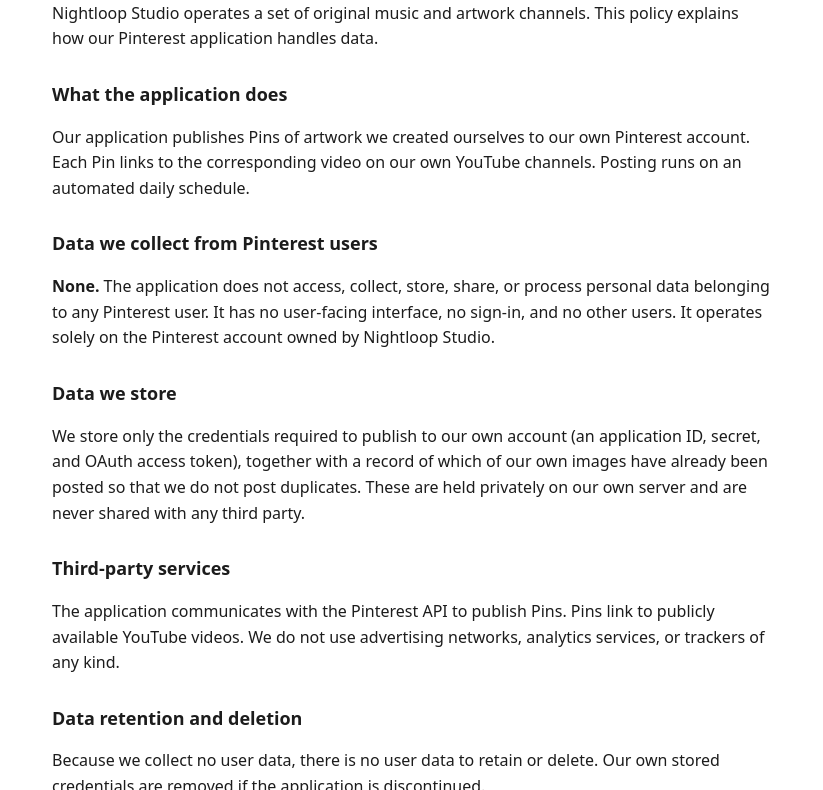
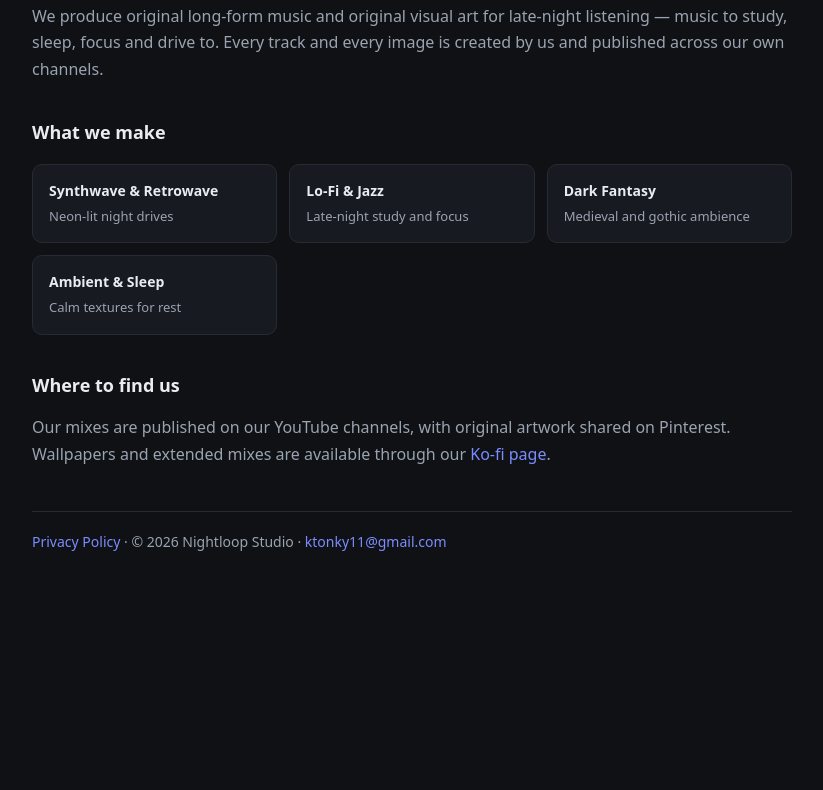
Before and after one commit to nightloopstudio/nightloopstudio.github.io, a plain HTML site: page index.html in a window 1280 px wide. Shown: the part 140-930 px from the top of the page, without its empty margins (228-1051 px from the left). After the commit the page ends 800 px from the top, so only its background shows below. Drawn offline with Linux system fonts and the light colour scheme.

Commit message:
Add Nightloop Studio landing page; move privacy policy to /privacy/

```diff
--- a/index.html
+++ b/index.html
@@ -3,58 +3,51 @@
 <head>
 <meta charset="utf-8">
 <meta name="viewport" content="width=device-width, initial-scale=1">
-<title>Privacy Policy — Nightloop Studio</title>
+<title>Nightloop Studio — Original Music & Artwork</title>
+<meta name="description" content="Nightloop Studio creates original synthwave, lo-fi jazz, dark fantasy and ambient music with original artwork, for studying, sleeping and late-night listening.">
 <style>
-  body{font:16px/1.6 system-ui,-apple-system,"Segoe UI",sans-serif;max-width:720px;
-       margin:40px auto;padding:0 20px;color:#1c1c1c;background:#fff}
-  h1{font-size:26px} h2{font-size:18px;margin-top:28px}
-  footer{margin-top:40px;color:#666;font-size:14px}
+  :root{--bg:#0f1115;--card:#171a20;--line:#262b33;--ink:#e9ecf1;--ink2:#9aa3b0;--accent:#7c8cff}
+  *{box-sizing:border-box;margin:0}
+  body{background:var(--bg);color:var(--ink);font:16px/1.65 system-ui,-apple-system,"Segoe UI",sans-serif;
+       padding:48px 20px}
+  main{max-width:760px;margin:0 auto}
+  h1{font-size:30px;letter-spacing:-.4px}
+  .tag{color:var(--accent);font-size:13px;letter-spacing:1.6px;text-transform:uppercase;margin-bottom:10px}
+  p{color:var(--ink2);margin-top:14px}
+  h2{font-size:18px;margin-top:36px}
+  .grid{display:grid;grid-template-columns:repeat(auto-fit,minmax(200px,1fr));gap:12px;margin-top:16px}
+  .card{background:var(--card);border:1px solid var(--line);border-radius:10px;padding:14px 16px}
+  .card b{display:block;font-size:14px}
+  .card span{color:var(--ink2);font-size:13px}
+  footer{margin-top:44px;padding-top:18px;border-top:1px solid var(--line);color:var(--ink2);font-size:14px}
+  a{color:var(--accent);text-decoration:none} a:hover{text-decoration:underline}
 </style>
 </head>
 <body>
-<h1>Privacy Policy — Nightloop Studio</h1>
-<p><strong>Last updated:</strong> 29 July 2026</p>
+<main>
+  <div class="tag">Nightloop Studio</div>
+  <h1>Original music &amp; artwork for the quiet hours</h1>
+  <p>We produce original long-form music and original visual art for late-night
+     listening — music to study, sleep, focus and drive to. Every track and every
+     image is created by us and published across our own channels.</p>
 
-<p>Nightloop Studio operates a set of original music and artwork channels. This
-policy explains how our Pinterest application handles data.</p>
+  <h2>What we make</h2>
+  <div class="grid">
+    <div class="card"><b>Synthwave &amp; Retrowave</b><span>Neon-lit night drives</span></div>
+    <div class="card"><b>Lo-Fi &amp; Jazz</b><span>Late-night study and focus</span></div>
+    <div class="card"><b>Dark Fantasy</b><span>Medieval and gothic ambience</span></div>
+    <div class="card"><b>Ambient &amp; Sleep</b><span>Calm textures for rest</span></div>
+  </div>
 
-<h2>What the application does</h2>
-<p>Our application publishes Pins of artwork we created ourselves to our own
-Pinterest account. Each Pin links to the corresponding video on our own YouTube
-channels. Posting runs on an automated daily schedule.</p>
+  <h2>Where to find us</h2>
+  <p>Our mixes are published on our YouTube channels, with original artwork
+     shared on Pinterest. Wallpapers and extended mixes are available through
+     our <a href="https://ko-fi.com/dreamphasefm">Ko-fi page</a>.</p>
 
-<h2>Data we collect from Pinterest users</h2>
-<p><strong>None.</strong> The application does not access, collect, store, share,
-or process personal data belonging to any Pinterest user. It has no user-facing
-interface, no sign-in, and no other users. It operates solely on the Pinterest
-account owned by Nightloop Studio.</p>
-
-<h2>Data we store</h2>
-<p>We store only the credentials required to publish to our own account (an
-application ID, secret, and OAuth access token), together with a record of which
-of our own images have already been posted so that we do not post duplicates.
-These are held privately on our own server and are never shared with any third
-party.</p>
-
-<h2>Third-party services</h2>
-<p>The application communicates with the Pinterest API to publish Pins. Pins link
-to publicly available YouTube videos. We do not use advertising networks,
-analytics services, or trackers of any kind.</p>
-
-<h2>Data retention and deletion</h2>
-<p>Because we collect no user data, there is no user data to retain or delete.
-Our own stored credentials are removed if the application is discontinued.</p>
-
-<h2>Children's privacy</h2>
-<p>The application is not directed at children and collects no data from anyone,
-including children.</p>
-
-<h2>Changes to this policy</h2>
-<p>Any updates will be posted on this page with a revised date above.</p>
-
-<h2>Contact</h2>
-<p>Questions about this policy: <a href="mailto:ktonky11@gmail.com">ktonky11@gmail.com</a></p>
-
-<footer>© 2026 Nightloop Studio</footer>
+  <footer>
+    <a href="./privacy/">Privacy Policy</a> · © 2026 Nightloop Studio ·
+    <a href="mailto:ktonky11@gmail.com">ktonky11@gmail.com</a>
+  </footer>
+</main>
 </body>
 </html>
```
Also changed, not shown: privacy/index.html (added, +60 -0 lines).
